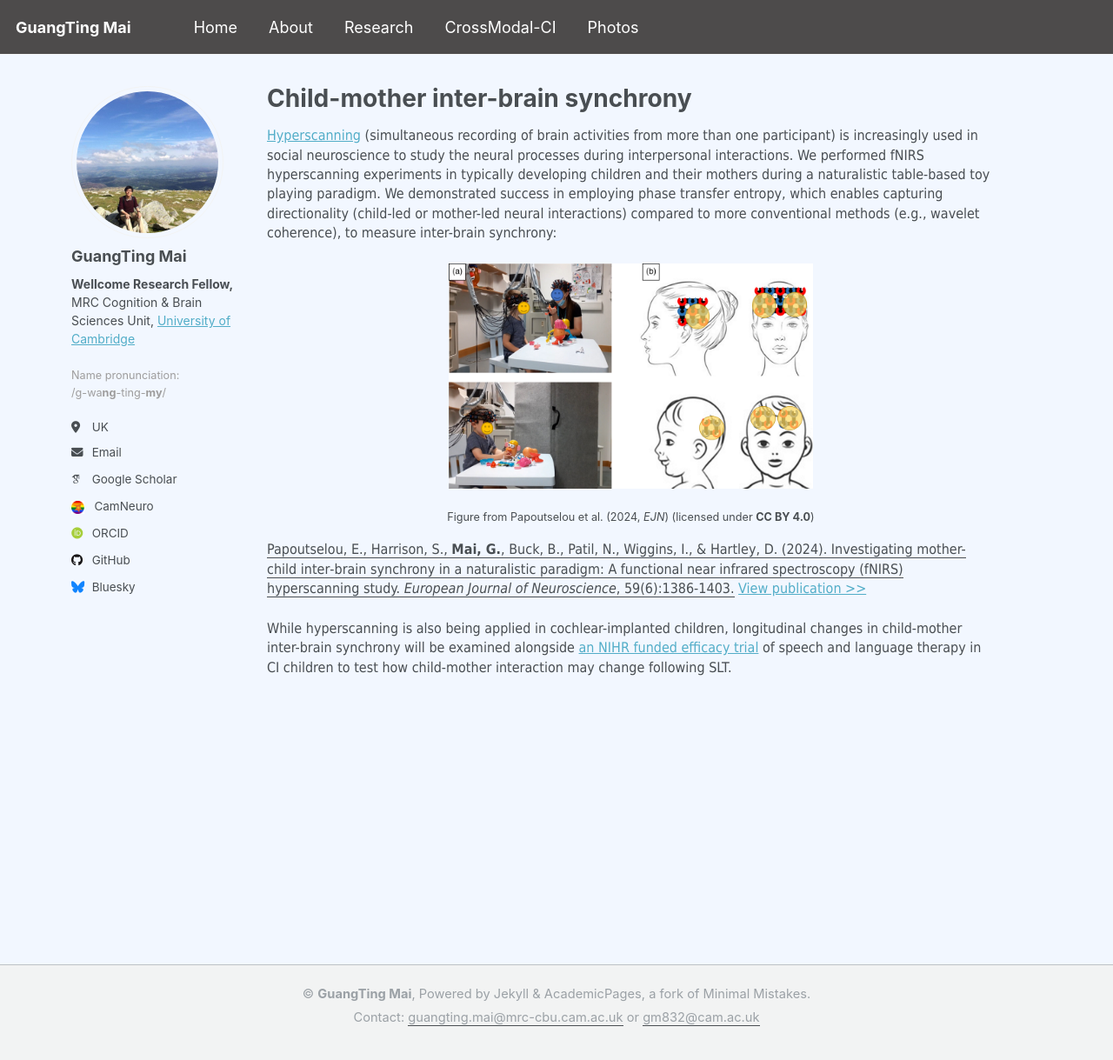
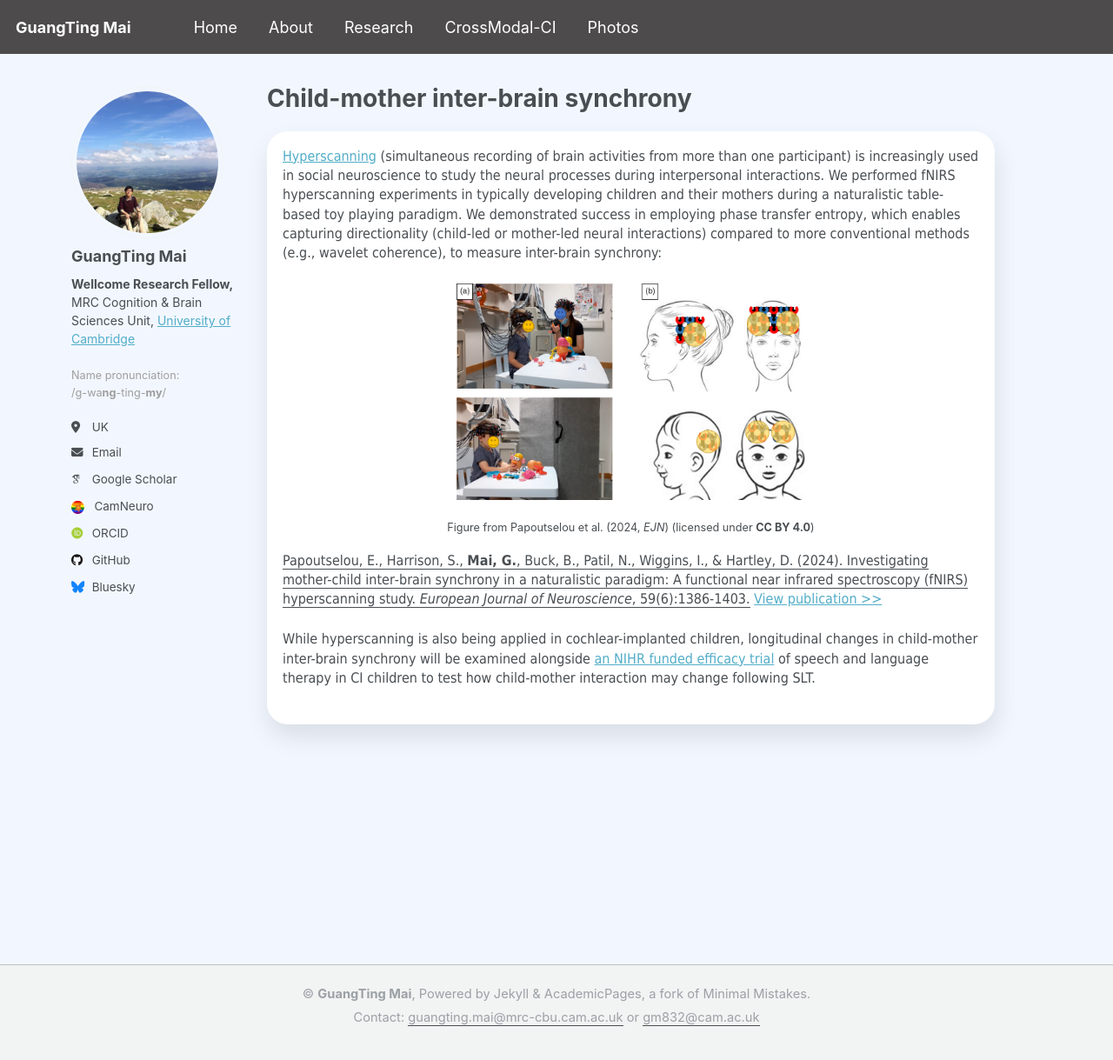
Before and after one commit to guangtingmai/guangtingmai.github.io, a Jekyll site: the page built from _pages/interbrain-sync.html, in a window 1280 px wide and 1223 px high. Shown: the top 1219 px of the window at 87% size. Built offline with Jekyll 4.4.1, drawn with Linux system fonts in a browser that asks for light colours; some web fonts are replaced.

Commit message:
Update interbrain-sync.html

```diff
--- a/_pages/interbrain-sync.html
+++ b/_pages/interbrain-sync.html
@@ -4,7 +4,7 @@ title: "Child-mother inter-brain synchrony"
 permalink: /interbrain-sync/
 author_profile: true
 ---
-<p><span style="font-size: 12pt;font-family: Tahoma;line-height: 1.4;display: block;margin-bottom: 0.1vh"><a href="https://www.cell.com/neuron/fulltext/S0896-6273(20)30886-2">Hyperscanning</a>
+<p><div class="white-frame"><span style="font-size: 12pt;font-family: Tahoma;line-height: 1.4;display: block;margin-bottom: 0.1vh"><a href="https://www.cell.com/neuron/fulltext/S0896-6273(20)30886-2">Hyperscanning</a>
   (simultaneous recording of brain activities from more than one participant) is increasingly used in social neuroscience to study the neural
   processes during interpersonal interactions. We performed fNIRS hyperscanning experiments in typically developing children and their mothers
   during a naturalistic table-based toy playing paradigm. We demonstrated success in employing phase transfer entropy, which enables capturing
@@ -17,4 +17,4 @@ author_profile: true
 <p><span style="font-size: 12pt;font-family: Tahoma;line-height: 1.4;display: block;margin-bottom: 0.1vh"><u>Papoutselou, E., Harrison, S., <strong>Mai, G.</strong>, Buck, B., Patil, N., Wiggins, I., & Hartley, D. (2024). Investigating mother-child inter‐brain synchrony in a naturalistic paradigm: A functional near infrared spectroscopy (fNIRS) hyperscanning study. <i>European Journal of Neuroscience</i>, 59(6):1386-1403.</u> <a href="https://onlinelibrary.wiley.com/doi/full/10.1111/ejn.16233">View publication >></a></span></p>
 <p><span style="font-size: 12pt;font-family: Tahoma;line-height: 1.4;display: block;margin-bottom: 0.1vh">While hyperscanning is also being applied in cochlear-implanted
   children, longitudinal changes in child-mother inter-brain synchrony will be examined alongside <a href="https://www.impact-trial.ac.uk/">an NIHR
-  funded efficacy trial</a> of speech and language therapy in CI children to test how child-mother interaction may change following SLT.</span></p>
+  funded efficacy trial</a> of speech and language therapy in CI children to test how child-mother interaction may change following SLT.</span></div></p>
```
